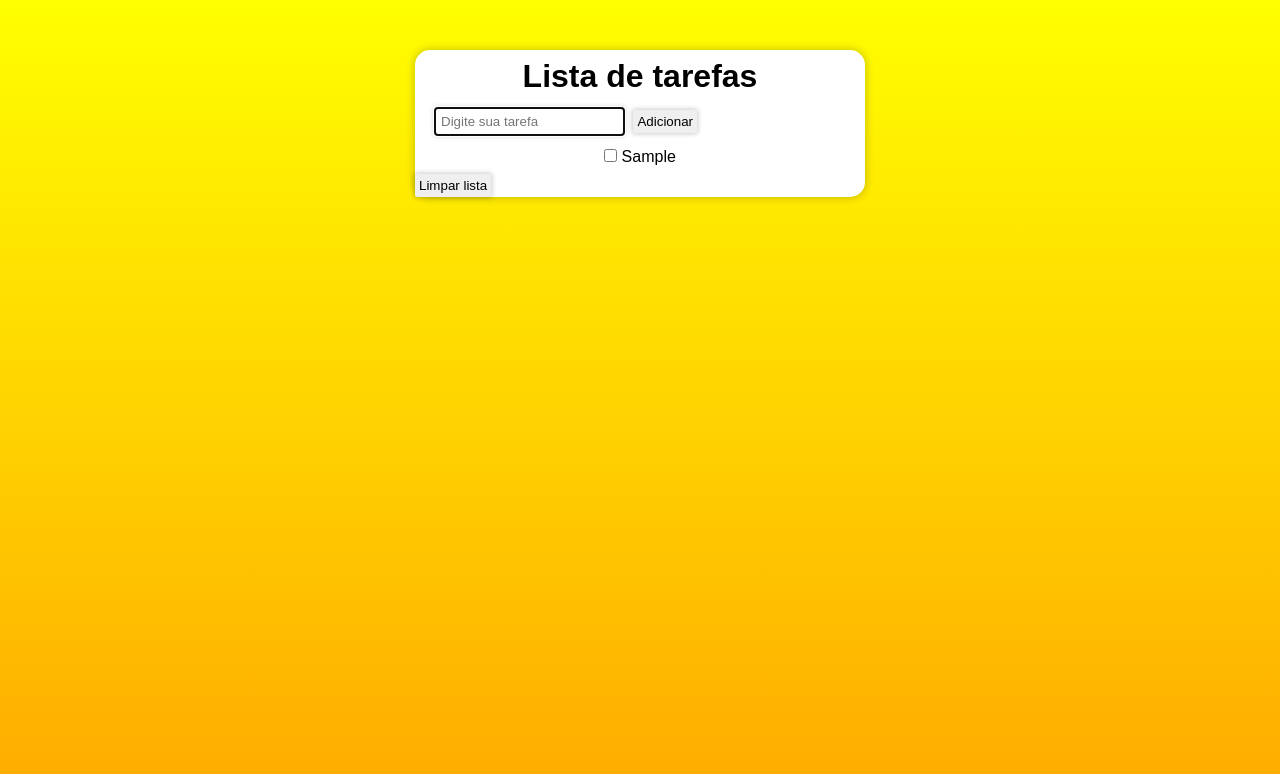
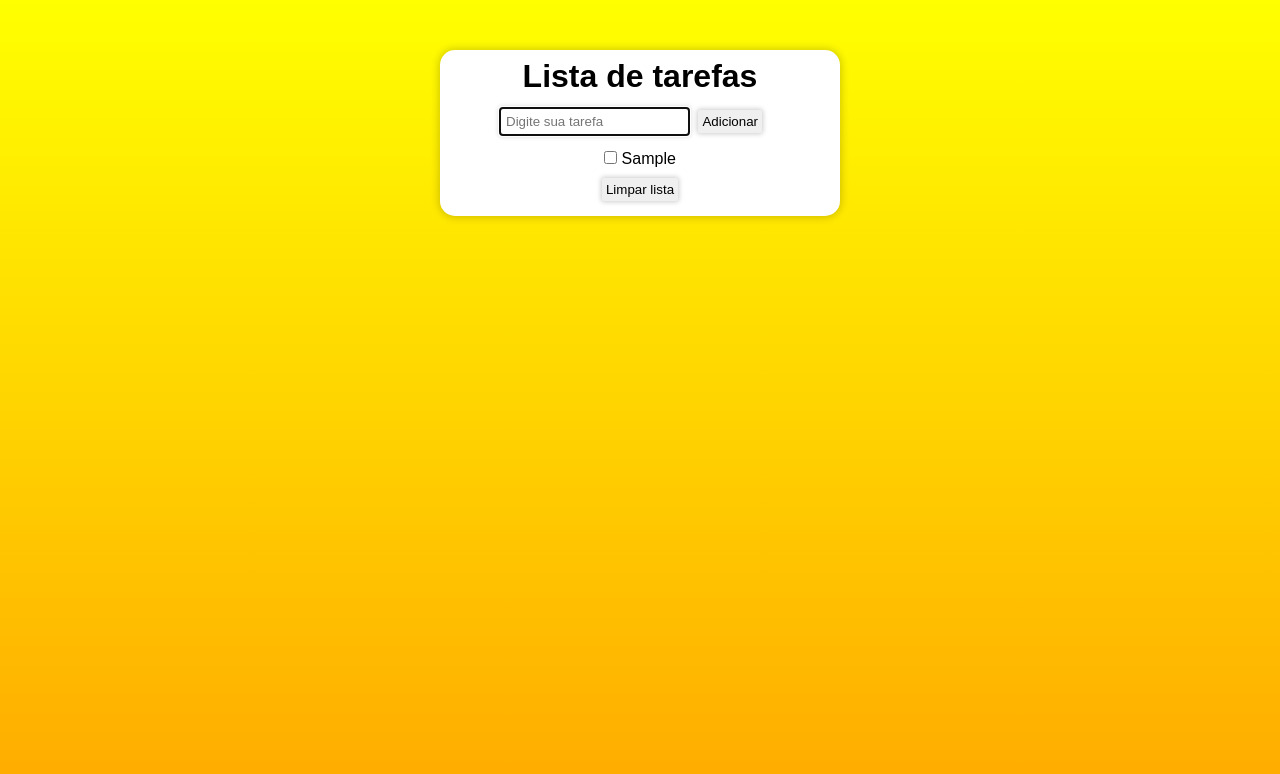
Before and after one commit to guicampe/projeto-lista, a plain HTML site: page index.html in a window 1280 px wide. Both pictures are taken after typing "Sample" into the empty fields and a click on the button "Adicionar". Drawn offline with Linux system fonts and the light colour scheme.

Commit message:
estilo atualizado

```diff
--- a/estilo/style.css
+++ b/estilo/style.css
@@ -15,13 +15,14 @@ body {
 
 
 div.container {
-    width: 450px;
+    max-width: 400px;
     min-height: fit-content;
     background-color: white;
     border-radius: 15px;
     box-shadow: 0px 0px 8px 1px rgba(0, 0, 0, 0.2);
     margin: auto;
     margin-top: 50px;
+    padding-bottom: 15px;
 }
 
 div > h1 {
@@ -31,7 +32,7 @@ div > h1 {
 
 #textoTarefa {
     padding: 6px;
-    margin: 5px 5px 5px 20px;
+    margin: 5px 5px 5px 60px;
     box-shadow: 0px 0px 5px 1px rgba(0, 0, 0, 0.2);
     border: none;
 }
@@ -43,8 +44,27 @@ div > h1 {
     box-shadow: 0px 0px 5px 1px rgba(0, 0, 0, 0.2);
 }
 
+#botaoLimpar {
+    margin: auto;
+}
+
 ul {
     text-align: center;
     list-style: none;
     margin: 8px;
+    line-height: 1.4em;
 }
+
+li {
+    border-radius: 20px;
+
+}
+
+li:hover {
+    transition: background ease-in-out 0.3s;
+    background-color: #c2c2c2;
+}
+
+.checkbox {
+    background-color: red;
+}
--- a/script.js
+++ b/script.js
@@ -37,4 +37,5 @@ document.querySelector('#textoTarefa').addEventListener('keydown', function(even
 
 function limpa() {
     tarefa.innerHTML = "";
+    botao2.style.display = "none";
 }
```
